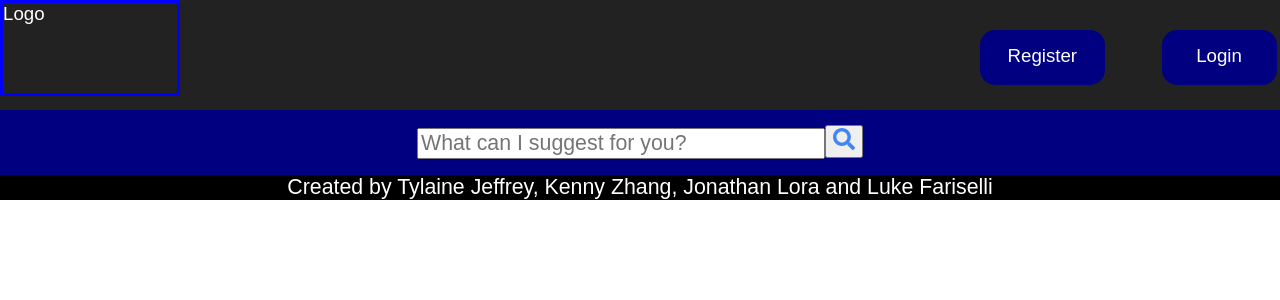
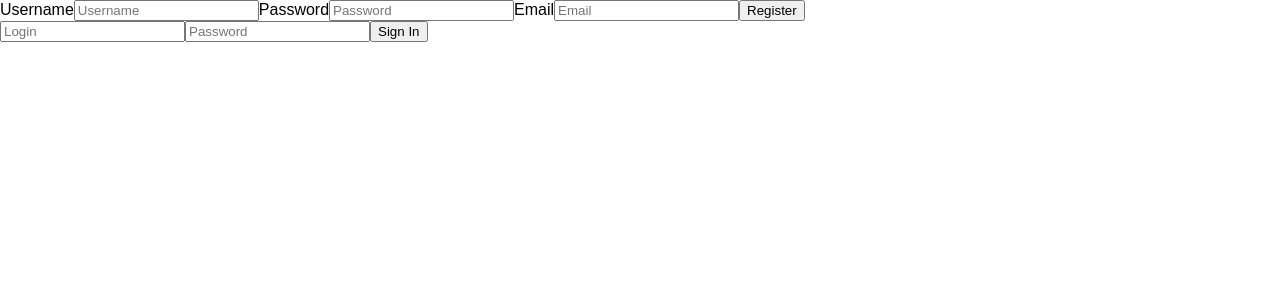
Before and after one commit to Lukef9/MovieGenerator, a React (Create React App) app in the folder client/movie-generator/: page / in a window 1280 px wide. Shown: the top 300 px of the page. Built offline with nearby package versions, Linux system fonts and the light colour scheme; no server answers.

Commit message:
auth BE and FE functionality tested, however, must implement user functionality

```diff
--- a/client/movie-generator/src/App.jsx
+++ b/client/movie-generator/src/App.jsx
@@ -1,13 +1,15 @@
 import React, { Component } from 'react';
 import jwtDecode from 'jwt-decode';
 import './App.css';
-import SearchForm from './SearchForm';
+// import SearchForm from './SearchForm';
 // import LoginForm from './LoginForm';
-import Header from './Header';
-import Footer from './Footer';
-import Homepage from './Homepage';
-import ShowOne from './ShowOne';
+// import Header from './Header';
+// import Footer from './Footer';
+// import Homepage from './Homepage';
+// import ShowOne from './ShowOne';
 // import MovieModal from './MovieModal'; used in HomePage
+import RegisterForm from './UserRegistrationForm';
+import LoginForm from './LoginForm';
 
 import {
   fetchMovies,
@@ -16,6 +18,7 @@ import {
   updateReview,
   destroyReview,
   registerUser,
+  login,
 } from './services/api';
 
 
@@ -41,8 +44,10 @@ class App extends Component {
     this.createReview = this.createReview.bind(this);
     this.editReview = this.editReview.bind(this);
     this.deleteReview = this.deleteReview.bind(this);
+    this.createUser = this.createUser.bind(this);
+    this.loginUser = this.loginUser.bind(this);
+    this.logUser = this.logUser.bind(this);
   }
-
 
   componentDidMount() {
     this.getMovies();
@@ -90,11 +95,19 @@ class App extends Component {
     });
   }
 
-  logUser(user) {
+  populateStorage() {
+    localStorage.setItem('user', this.state.username);
+  }
+
+  logUser(userToken) {
+    debugger;
+    const userData = jwtDecode(userToken.token);
+    debugger;
     this.setState({
-      username: user.username,
-      email: user.email,
+      username: userData.username,
+      email: userData.email,
     });
+    this.populateStorage();
   }
 
   async createReview(review) {
@@ -121,9 +134,17 @@ class App extends Component {
   }
 
   async createUser(user) {
+    debugger;
     const userToken = await registerUser(user);
-    const userData = jwtDecode(userToken);
-    this.logUser(userData);
+    debugger;
+    this.logUser(userToken);
+  }
+
+  async loginUser(user) {
+    debugger;
+    const userToken = await login(user);
+    debugger;
+    this.logUser(userToken);
   }
 
   // renderCurrentView() {
@@ -150,7 +171,9 @@ class App extends Component {
 
     return (
       <main className="App">
-        <Header />
+        <RegisterForm onSubmit={this.createUser} />
+        <LoginForm onSubmit={this.loginUser} />
+        {/* <Header />
         <SearchForm />
         {false ? <Homepage movies={movies} show={show} toggle={this.showModal} /> : ''}
         {movies && reviews
@@ -164,7 +187,7 @@ class App extends Component {
             onDelete={this.deleteReview}
             onUpdate={this.editReview}
             /> : ''}
-        <Footer />
+        <Footer /> */}
       </main>
 
     );
--- a/client/movie-generator/src/LoginForm.jsx
+++ b/client/movie-generator/src/LoginForm.jsx
@@ -4,12 +4,11 @@ class LoginForm extends Component {
   constructor(props) {
     super(props);
     this.state = {
-            userName: '',
-            pwDigest: ''
-        }
-
-        this.handleUsername = this.handleChange.bind(this, 'userName');
-        this.handlePwDigest = this.handleChange.bind(this, 'pwDigest');
+      username: '',
+      password: '',
+    };
+    this.handleUsername = this.handleChange.bind(this, 'username');
+    this.handlePassword = this.handleChange.bind(this, 'password');
     this.handleSubmit = this.handleSubmit.bind(this);
   }
 
@@ -21,26 +20,27 @@ class LoginForm extends Component {
 
   handleSubmit(evt) {
     evt.preventDefault();
-        alert('Welcome Back, ' + this.state.userName + '!');
+    this.props.onSubmit(this.state);
   }
 
   render() {
-        return(
+    const { username, password } = this.state;
+    return (
       <div>
         <form onSubmit={this.handleSubmit}>
           <input
             type="text"
-                        name="userName"
+            name="username"
             placeholder="Login"
-                        value={this.state.userName}
+            value={username}
             onChange={this.handleUsername}
           />
           <input
             type="password"
-                        name="pwDigest"
+            name="password"
             placeholder="Password"
-                        value={this.state.pwDigest}
-                        onChange={this.handlePwDigest}
+            value={password}
+            onChange={this.handlePassword}
           />
           <button type="submit">Sign In</button>
         </form>
--- a/client/movie-generator/src/UserRegistrationForm.jsx
+++ b/client/movie-generator/src/UserRegistrationForm.jsx
@@ -5,12 +5,12 @@ class UserRegistrationForm extends Component {
     super(props);
     this.state = {
       username: '',
-      pass_digest: '',
+      password: '',
       email: '',
     };
 
     this.handleUsername = this.handleChange.bind(this, 'username');
-    this.handlePassDigest = this.handleChange.bind(this, 'pass_digest');
+    this.handlePassword = this.handleChange.bind(this, 'password');
     this.handleEmail = this.handleChange.bind(this, 'email');
     this.handleSubmit = this.handleSubmit.bind(this);
   }
@@ -23,6 +23,7 @@ class UserRegistrationForm extends Component {
 
   handleSubmit(evt) {
     evt.preventDefault();
+    this.props.onSubmit(this.state);
   }
 
   render() {
@@ -42,8 +43,8 @@ class UserRegistrationForm extends Component {
             type="password"
             id="passwordInput"
             placeholder="Password"
-            value={this.state.pass_digest}
-            onChange={this.handlePassDigest}
+            value={this.state.password}
+            onChange={this.handlePassword}
           />
           <label htmlFor="emailInput">Email</label>
           <input
--- a/client/movie-generator/src/services/api.js
+++ b/client/movie-generator/src/services/api.js
@@ -74,9 +74,25 @@ export async function registerUser(user) {
         'Content-Type': 'application/json',
       },
     };
-    const userToken = await fetch(`${BE_URL}/register`, opts);
-    return userToken;
+    const userToken = await fetch(`${BE_URL}/auth/register`, opts);
+    return userToken.json();
   } catch (e) {
     throw (e);
   }
 }
+
+export async function login(user) {
+  try {
+    const opts = {
+      method: 'POST',
+      body: JSON.stringify(user),
+      headers: {
+        'Content-Type': 'application/json',
+      },
+    };
+    const userToken = await fetch(`${BE_URL}/auth/login`, opts);
+    return userToken.json();
+  } catch (e) {
+    throw (e);
+  }
+}
```
Lines whose indentation alone changed are shown as unchanged.
